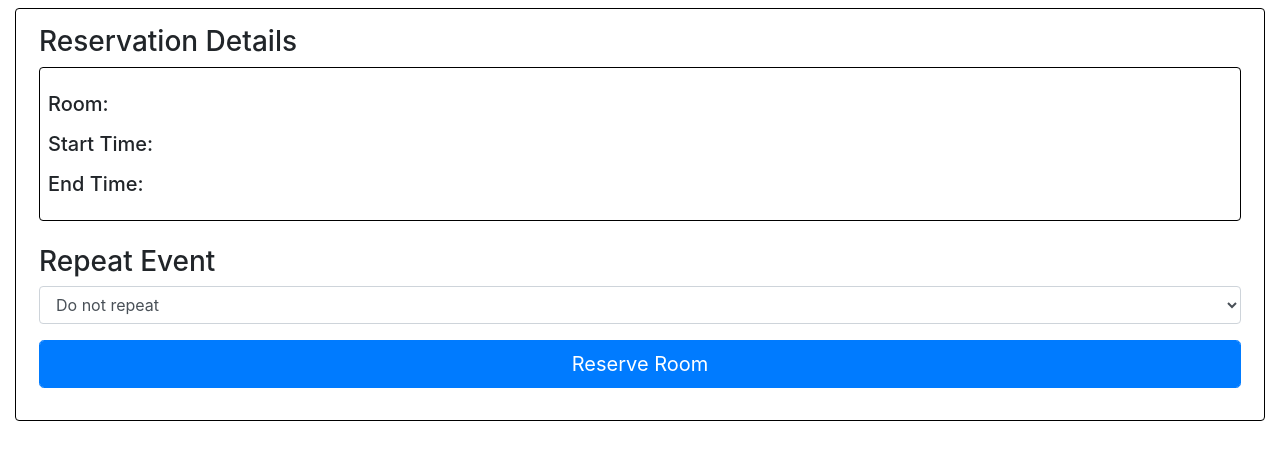
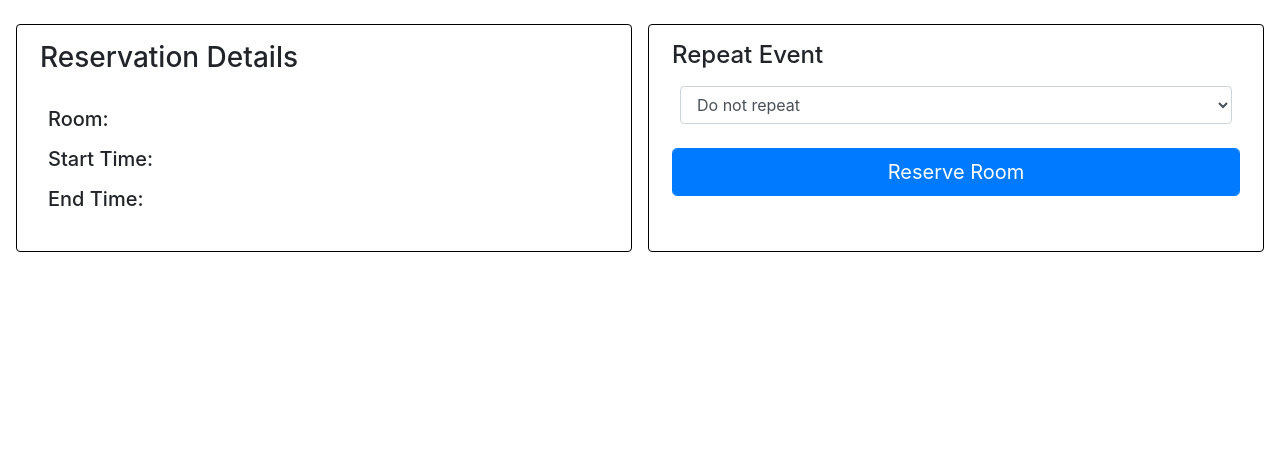
Before and after one commit to pSam465/SoftwareEngineeringGroup3, a PHP site: page /pages/resdetails.php in a window 1280 px wide. Shown: the part 126-586 px from the top of the page. Run offline with PHP 8.4, Linux system fonts and the light colour scheme; the visitor is signed in with stand-in values (Sample User, id 1).

Commit message:
Implementation Stuff
In the middle of implementation

```diff
--- a/reservationweb/htdocs/pages/resdetails.php
+++ b/reservationweb/htdocs/pages/resdetails.php
@@ -4,7 +4,7 @@ require_once('../php/checksession.php');
 require_once("../php/connect.php");
 defaultHeader();
 
-$room = $starttime = $endtime = "";
+$room = $starttime = $endtime = $repeattype = $endrepeat = "";
 
 if($_SERVER["REQUEST_METHOD"] == "POST")
 {
@@ -15,20 +15,18 @@ if($_SERVER["REQUEST_METHOD"] == "POST")
 	if(isset($_POST['room']))
 	{
 		$room = $_POST['room'];
+		echo $room;
 	}
 	if(isset($_POST['starttime']))
 	{
 		$starttime = $_POST['starttime'];
+		echo $starttime;
 	}
 	if(isset($_POST['endtime']))
 	{
 		$endtime = $_POST['endtime'];
+		echo $endtime;
 	}
-}
-
-function createreservation()
-{
-
 }
 
 ?>
@@ -45,28 +43,59 @@ function createreservation()
 </head>
 <body>
 <div class="container-fluid">
-	<div class="col content-block">
+	<div class="row">
+		<div class="col-sm content-block m-2">
 			<div>
-			<h3>Reservation Details<h3>
-				<div class="content-block">
+				<h3>Reservation Details</h3>
+					<div>
 						<p><h5>Room: </h5><?php echo $room; ?></p>
 						<p><h5>Start Time: </h5><?php echo $starttime; ?></p>
 						<p><h5>End Time: </h5><?php echo $endtime; ?></p>
 					</div>
 			</div>
-		<form>
+		</div>
+		<div class="col-sm content-block m-2">
+			<form method="POST" action="../php/formsubmit" autocomplete="off" >
 			<div class="form-group">
-			<h3>Repeat Event</h3>
-			<select class="form-control">
-				<option>Do not repeat</option>
-				<option>Repeat Daily</option>
-				<option>Repeat Weekly</option>
-				<option>Repeat Monthly</option>
+				<h4>Repeat Event</h4>
+				<div>
+					<select class="form-control" id="repeattype" onchange="checkSelected()">
+						<option value="0">Do not repeat</option>
+						<option value="1">Repeat Daily</option>
+						<option value="2">Repeat Weekly</option>
+						<option value="3">Repeat Monthly</option>
+						<option value="4">Repeat Yearly</option>
 					</select>
+					<div id="repeatcal" style="display:none;">
+						<h5>Repeat Until:</h5>
+						<input type="date" class="form-control" id="repeatend" name="repeatend" />
+					</div>
+				</div>
 				<button type="submit" class="btn btn-primary btn-lg btn-block form-control mt-3">Reserve Room</button>
 			</div>
+				<input type="hidden" name="room" value="<?php global $room; echo $room; ?>">
+				<input type="hidden" name="starttime" value="<?php global $starttime; echo $starttime; ?>">
+				<input type="hidden" name="endtime" value="<?php global $endtime; echo $endtime; ?>">
 			</form>
 		</div>
 	</div>
+</div>
 </body>
+
+<script type="text/javascript">
+function checkSelected()
+{
+	var repeat = document.getElementById("repeattype").value;
+	var cal = document.getElementById("repeatcal");
+	if(repeat > 0)
+	{
+		cal.style.display = "";
+	}
+	else
+	{
+		cal.style.display = "none";
+	}
+}
+</script>
+
 </html>
```
Also changed, not shown: reservationweb/htdocs/php/roomavalcheck.php (added, +31 -0 lines), reservationweb/htdocs/php/roomcheck.php (added, +31 -0 lines). Lines whose indentation alone changed are shown as unchanged.
